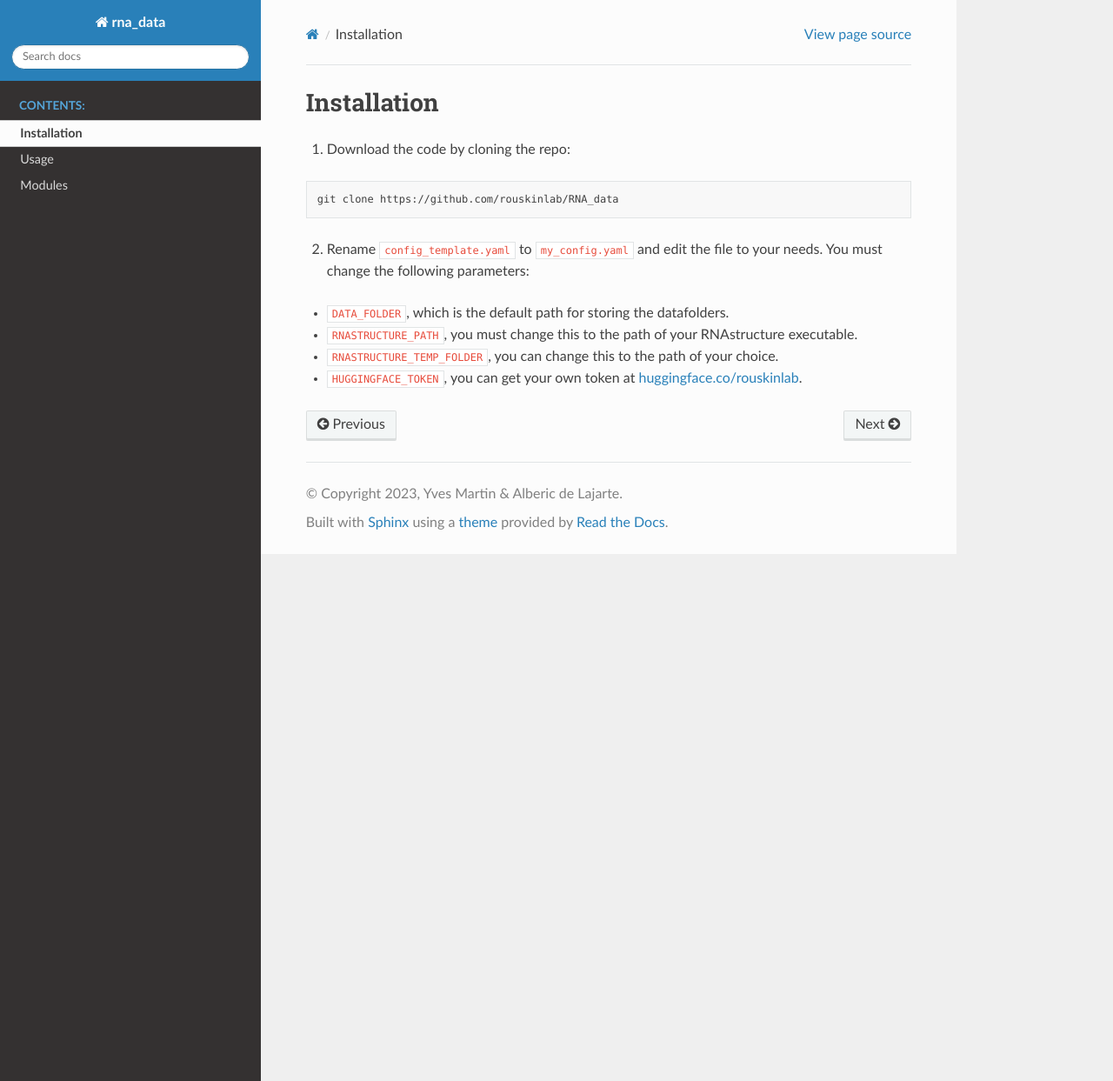
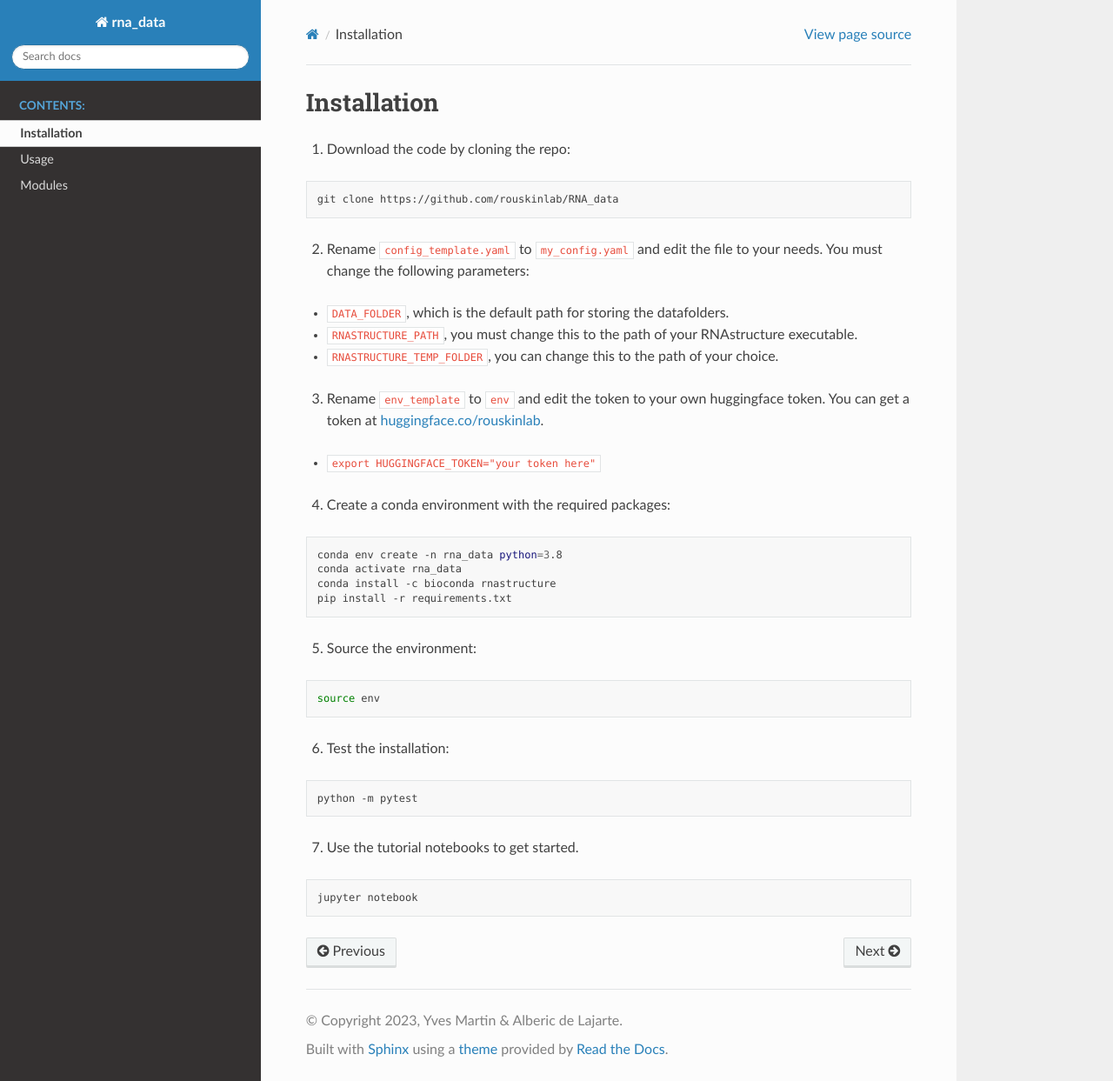
Before and after one commit to rouskinlab/RNA_data, a Sphinx documentation site: the page built from docs/installation.rst, in a window 1280 px wide and 1243 px high. Shown: the whole window at 87% size. Built offline with Sphinx 7.4.7 and the Read the Docs theme 2.0.0, drawn with Linux system fonts in a browser that asks for light colours.

Commit message:
make token an env variable

```diff
--- a/docs/installation.rst
+++ b/docs/installation.rst
@@ -14,4 +14,34 @@ Installation
 - ``DATA_FOLDER``, which is the default path for storing the datafolders.
 - ``RNASTRUCTURE_PATH``, you must change this to the path of your RNAstructure executable.
 - ``RNASTRUCTURE_TEMP_FOLDER``, you can change this to the path of your choice.
-- ``HUGGINGFACE_TOKEN``, you can get your own token at `huggingface.co/rouskinlab <https://huggingface.co/rouskinlab>`_.
+
+3. Rename ``env_template`` to ``env`` and edit the token to your own huggingface token. You can get a token at `huggingface.co/rouskinlab <https://huggingface.co/rouskinlab>`_.
+
+- ``export HUGGINGFACE_TOKEN="your token here"``
+
+4. Create a conda environment with the required packages:
+
+.. code-block:: bash
+
+    conda env create -n rna_data python=3.8
+    conda activate rna_data
+    conda install -c bioconda rnastructure
+    pip install -r requirements.txt
+
+5. Source the environment:
+
+.. code-block:: bash
+
+    source env
+
+6. Test the installation:
+
+.. code-block:: bash
+
+    python -m pytest
+
+7. Use the tutorial notebooks to get started.
+
+.. code-block:: bash
+
+    jupyter notebook
```
Also changed, not shown: README.md (+1 -17 lines), 6 other files.
